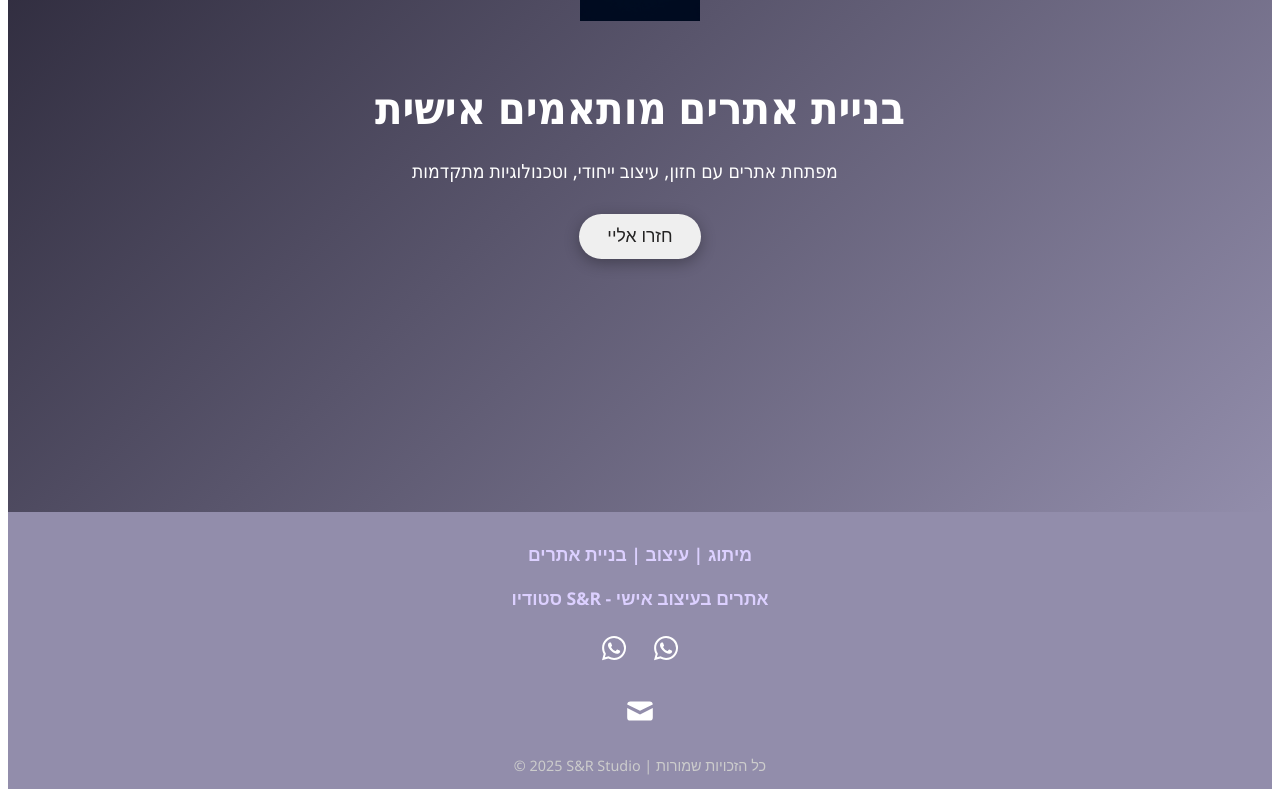
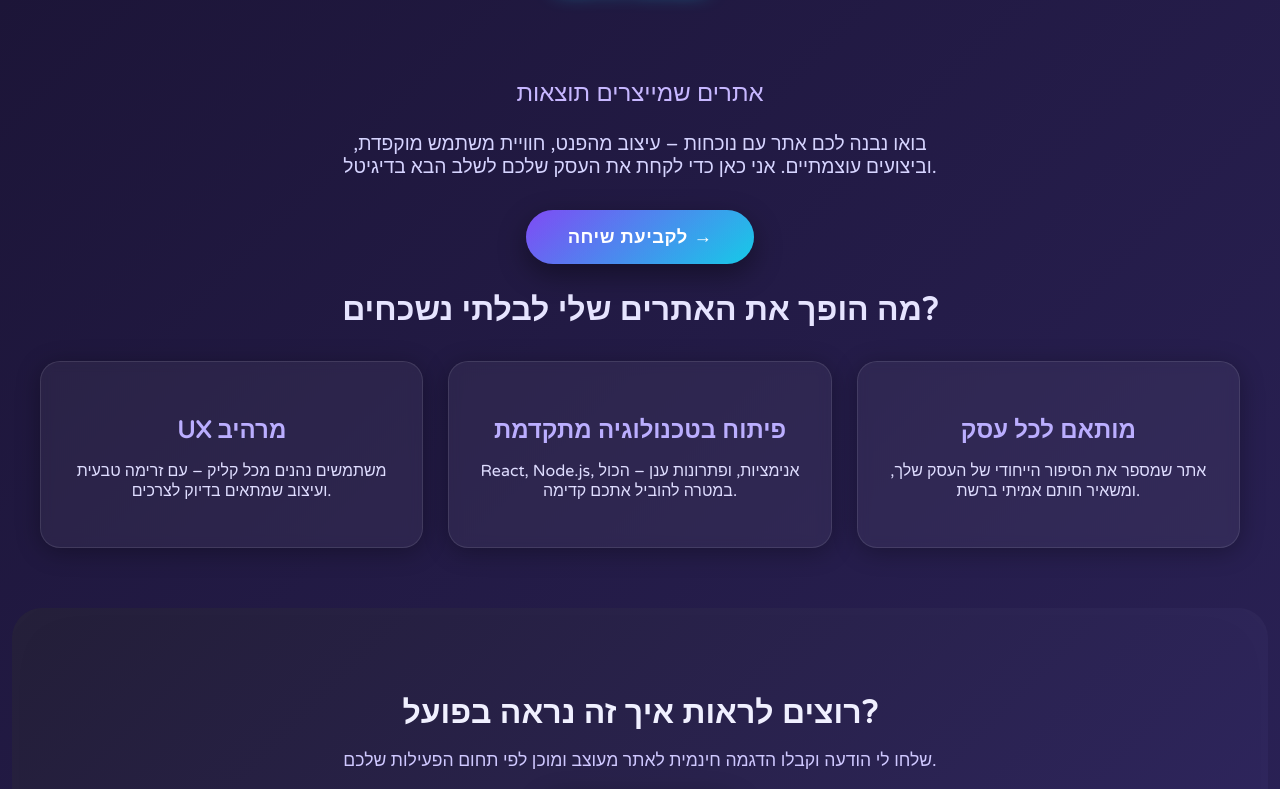
Before and after one commit to RikyShafer/landing-page, a React (Create React App) app in the folder landing-page/: page /#/ in a window 1280 px wide. Shown: the part 360-1149 px from the top of the page. Built offline with nearby package versions, Linux system fonts and the light colour scheme.

Commit message:
עיצוב דף הביתה

```diff
--- a/landing-page/src/components/footer/footer.css
+++ b/landing-page/src/components/footer/footer.css
@@ -1,49 +1,127 @@
+/* FOOTER יוקרתי עם תוכן ממורכז ואלמנטים בצדדים */
+
 .footer {
-  background-color: #928dab; /* סגול אינדיגו כהה */
-  color: #fff;
-  padding: 30px 20px;
+  background: linear-gradient(135deg, #130f24, #21103f);
+  color: #ffffff;
+  padding: 50px 40px 30px;
+  display: flex;
+  flex-direction: column;
+  align-items: center;
+  font-family: 'Varela Round', sans-serif;
+  border-top: 1px solid rgba(255, 255, 255, 0.05);
+  position: relative;
+  overflow: hidden;
+  animation: fadeIn 1.8s ease-in-out;
+}
+
+.footer::before {
+  content: '';
+  position: absolute;
+  top: 0;
+  left: -30%;
+  width: 160%;
+  height: 100%;
+  background: linear-gradient(120deg, rgba(138, 111, 255, 0.08), rgba(0, 242, 255, 0.05));
+  transform: skewX(-25deg);
+  animation: shimmer 15s linear infinite;
+  z-index: 0;
+}
+
+@keyframes shimmer {
+  0% { left: -30%; }
+  100% { left: 100%; }
+}
+
+.footer-content {
+  display: flex;
+  justify-content: space-between;
+  align-items: center;
+  flex-wrap: wrap;
+  z-index: 1;
+  width: 100%;
+  max-width: 1100px;
+  gap: 20px;
+}
+
+.footer-left {
+  display: flex;
+  align-items: center;
+  gap: 20px;
+  flex: 1;
+  min-width: 220px;
+  justify-content: flex-start;
+}
+
+.footer-center {
   display: flex;
   flex-direction: column;
   align-items: center;
   text-align: center;
-  gap: 20px;
-  font-family: 'Segoe UI', sans-serif;
-  animation: fadeIn 1.5s ease-in-out;
+  flex: 2;
+  min-width: 280px;
+  gap: 10px;
+}
+
+.footer-right {
+  display: flex;
+  justify-content: flex-end;
+  align-items: center;
+  flex: 1;
+  min-width: 220px;
 }
 
 .footer h1 {
   margin: 0;
-  font-size: 1.2rem;
+  font-size: 1.35rem;
+  color: #e3ddff;
+  letter-spacing: 0.5px;
 }
 
-.footer .footer-address,
+.footer .footer-address {
+  font-size: 1.6rem;
+  font-weight: bold;
+  background: linear-gradient(135deg, #8c4dff, #18e0f7);
+  -webkit-background-clip: text;
+  -webkit-text-fill-color: transparent;
+}
+
 .footer .studio {
-  font-size: 1.1rem;
-  color: #dcd0ff;
+  font-size: 1.25rem;
+  color: #c5b2ff;
+}
+
+.footer .footer-contactus {
+  display: flex;
+  justify-content: flex-start;
+  align-items: center;
+  gap: 18px;
 }
 
 .footer .footer-contactus a {
-  color: #ffffff;
-  margin: 0 10px;
-  font-size: 2rem;
-  transition: transform 0.3s ease, color 0.3s ease;
+  color: #00e6ff;
+  font-size: 2.3rem;
+  transition: all 0.4s ease;
+  text-shadow: 0 0 15px rgba(0, 242, 255, 0.6);
 }
 
 .footer .footer-contactus a:hover {
-  color: #dda0dd; /* סגול בהיר */
-  transform: scale(1.2);
+  color: #c678ff;
+  transform: scale(1.25) rotate(-4deg);
+  text-shadow: 0 0 25px #d58dff;
 }
 
 .footer .copyright {
-  font-size: 0.9rem;
-  color: #cccccc;
+  font-size: 0.95rem;
+  color: #a095c2;
+  text-align: right;
+  margin-top: 0;
+  z-index: 1;
 }
 
-/* אנימציה עדינה */
 @keyframes fadeIn {
   from {
     opacity: 0;
-    transform: translateY(30px);
+    transform: translateY(40px);
   }
   to {
     opacity: 1;
@@ -51,14 +129,29 @@
   }
 }
 
-/* מובייל */
 @media (max-width: 768px) {
-  .footer {
-    padding: 20px 10px;
-    gap: 15px;
+  .footer-content {
+    flex-direction: column;
+    align-items: center;
+    text-align: center;
+    gap: 25px;
+  }
+
+  .footer h1 {
+    font-size: 1.15rem;
+  }
+
+  .footer .footer-contactus {
+    justify-content: center;
   }
 
   .footer .footer-contactus a {
-    font-size: 1.8rem;
+    font-size: 2.1rem;
+  }
+
+  .footer .copyright {
+    font-size: 0.85rem;
+    text-align: center;
+    margin-top: 20px;
   }
 }
--- a/landing-page/src/features/homepage/homepage.css
+++ b/landing-page/src/features/homepage/homepage.css
@@ -1,47 +1,223 @@
+/* עיצוב מרהיב לדף הבית בהתאם לצבעי הלוגו - סגול כהה, כחול אלקטרי וטורקיז */
+
+@import url('https://fonts.googleapis.com/css2?family=Varela+Round&display=swap');
+
+body {
+    margin: 0;
+    padding: 0;
+    box-sizing: border-box;
+    font-family: 'Varela Round', sans-serif;
+    background: linear-gradient(135deg, #1a1333, #2c235a);
+    color: #ffffff;
+    overflow-x: hidden;
+}
+
 .homepage-container {
-    height: 100vh;
-    background: linear-gradient(135deg, #1f1c2c, #928dab);
+    min-height: 100vh;
     display: flex;
-    justify-content: center;
+    flex-direction: column;
     align-items: center;
-    flex-direction: column;
-    color: #fff;
-    font-family: 'Segoe UI', Tahoma, Geneva, Verdana, sans-serif;
     text-align: center;
     padding: 2rem;
+    position: relative;
+}
+
+.homepage-header {
+    margin-top: 3vh;
+    animation: fadeIn 1s ease-out;
 }
 
 .homepage-logo {
-    width: 120px;
-    height: auto;
-    margin-bottom: 20px;
+    width: 350px;
+    animation: logoPulse 3s infinite ease-in-out;
+    filter: drop-shadow(0 0 18px rgba(138, 111, 255, 0.8));
+    margin-bottom: 1rem;
 }
 
-.homepage-header h1 {
-    font-size: 2.8rem;
-    margin-bottom: 10px;
+.homepage-title {
+    font-size: 3.5rem;
+    color: #e5e5ff;
+    font-weight: bold;
+    margin-bottom: 0.3rem;
+}
+
+.homepage-subtitle {
+    font-size: 1.5rem;
+    color: #c7b7ff;
+    margin-bottom: 1.5rem;
 }
 
 .homepage-tagline {
     font-size: 1.2rem;
-    margin-bottom: 30px;
-    max-width: 500px;
+    max-width: 600px;
+    color: #d6d4ff;
+    margin-bottom: 2rem;
 }
 
 .homepage-button {
-    padding: 12px 28px;
-    font-size: 1.1rem;
-    background-color: linear-gradient(135deg, #2d2846, #a298d7);
-;
+    padding: 16px 42px;
+    font-size: 1.15rem;
+    background: linear-gradient(135deg, #7e3ff2, #18c3e2);
     border: none;
-    border-radius: 30px;
-    color: #242323;
+    border-radius: 35px;
+    color: white;
+    font-weight: 600;
+    letter-spacing: 0.5px;
     cursor: pointer;
-    transition: all 0.3s ease;
-    box-shadow: 0 4px 15px rgba(0, 0, 0, 0.3);
+    transition: all 0.4s ease;
+    box-shadow: 0 10px 28px rgba(0, 0, 0, 0.4);
+    position: relative;
+    z-index: 1;
+    overflow: hidden;
+}
+
+.homepage-button::before {
+    content: "";
+    position: absolute;
+    top: 0;
+    left: -75%;
+    width: 200%;
+    height: 100%;
+    background: linear-gradient(135deg, #ba4aff, #00f2ff);
+    opacity: 0.2;
+    transform: skewX(-45deg);
+    transition: all 0.6s ease;
+    z-index: -1;
+}
+
+.homepage-button:hover::before {
+    left: 100%;
 }
 
 .homepage-button:hover {
-    background-color: #845f68;
-    transform: scale(1.05);
+    transform: scale(1.07);
+    box-shadow: 0 15px 40px rgba(0, 0, 0, 0.6);
+    background: linear-gradient(135deg, #a74eff, #00e6ff);
 }
+
+/* כפתור נוסף בסגנון לוגו */
+.secondary-button {
+    padding: 12px 28px;
+    font-size: 1rem;
+    background: transparent;
+    border: 2px solid #18c3e2;
+    color: #18c3e2;
+    border-radius: 30px;
+    cursor: pointer;
+    transition: all 0.3s ease;
+    font-weight: 600;
+}
+
+.secondary-button:hover {
+    background: #18c3e2;
+    color: #1a1333;
+    box-shadow: 0 0 20px #18c3e2;
+}
+
+/* פיצ'רים */
+.section-title {
+    font-size: 2rem;
+    color: #e6e4ff;
+    margin-bottom: 2rem;
+}
+
+.features {
+    display: flex;
+    justify-content: center;
+    flex-wrap: wrap;
+    gap: 25px;
+    max-width: 1200px;
+    margin-bottom: 60px;
+}
+
+.feature {
+    background: rgba(255, 255, 255, 0.05);
+    border: 1px solid rgba(255, 255, 255, 0.1);
+    border-radius: 20px;
+    padding: 30px;
+    flex: 1 1 300px;
+    min-width: 260px;
+    backdrop-filter: blur(6px);
+    box-shadow: 0 4px 25px rgba(0,0,0,0.3);
+    transition: transform 0.3s, box-shadow 0.3s;
+}
+
+.feature:hover {
+    transform: translateY(-10px);
+    box-shadow: 0 10px 30px rgba(0,0,0,0.5);
+}
+
+.feature h3 {
+    font-size: 1.5rem;
+    margin-bottom: 10px;
+    color: #bbaeff;
+}
+
+.feature p {
+    font-size: 1rem;
+    color: #dfddff;
+}
+
+.call-to-action {
+    background: linear-gradient(135deg, #231e38, #2e255e);
+    padding: 60px 20px;
+    width: 100%;
+    text-align: center;
+    border-radius: 30px;
+    box-shadow: inset 0 0 60px rgba(255,255,255,0.02);
+    margin-bottom: 40px;
+}
+
+.call-to-action h2 {
+    font-size: 2rem;
+    color: #f0f0ff;
+    margin-bottom: 10px;
+}
+
+.call-to-action p {
+    font-size: 1.1rem;
+    color: #cfc8ff;
+    margin-bottom: 20px;
+}
+
+.homepage-footer {
+    font-size: 0.9rem;
+    color: #9a96bc;
+    text-align: center;
+    margin-top: auto;
+    padding: 30px 0 10px;
+    border-top: 1px solid rgba(255,255,255,0.1);
+    width: 100%;
+}
+
+@keyframes fadeIn {
+    0% { opacity: 0; transform: translateY(-20px); }
+    100% { opacity: 1; transform: translateY(0); }
+}
+
+@keyframes logoPulse {
+    0%, 100% {
+        transform: scale(1);
+        filter: drop-shadow(0 0 10px #00f2ff);
+    }
+    50% {
+        transform: scale(1.05);
+        filter: drop-shadow(0 0 25px #9c60ff);
+    }
+}
+
+@media screen and (max-width: 768px) {
+    .homepage-title {
+        font-size: 2.3rem;
+    }
+    .homepage-subtitle {
+        font-size: 1.3rem;
+    }
+    .homepage-tagline {
+        font-size: 1rem;
+    }
+    .features {
+        flex-direction: column;
+        align-items: center;
+    }
+}
--- a/landing-page/src/features/homepage/homepage.js
+++ b/landing-page/src/features/homepage/homepage.js
@@ -11,11 +11,39 @@ const Homepage = () => {
     return (
         <div className="homepage-container">
             <header className="homepage-header">
-                <img src='./logo.png' alt="Riky Web Design" className="homepage-logo" />
-                <h1>בניית אתרים מותאמים אישית</h1>
-                <p className="homepage-tagline">מפתחת אתרים עם חזון, עיצוב ייחודי, וטכנולוגיות מתקדמות</p>
-                <button className="homepage-button" onClick={openModal}>חזרו אליי</button>
+                <img src="logo.png" alt="PeakCode Logo" className="homepage-logo" />
+                <p className="homepage-subtitle">אתרים שמייצרים תוצאות</p>
+                <p className="homepage-tagline">
+                    בואו נבנה לכם אתר עם נוכחות – עיצוב מהפנט, חוויית משתמש מוקפדת, וביצועים עוצמתיים.
+                    אני כאן כדי לקחת את העסק שלכם לשלב הבא בדיגיטל.
+                </p>
+                <button className="homepage-button" onClick={openModal}>לקביעת שיחה →</button>
             </header>
+
+            <section className="homepage-content">
+                <h2 className="section-title">מה הופך את האתרים שלי לבלתי נשכחים?</h2>
+                <div className="features">
+                    <div className="feature">
+                        <h3>UX מרהיב</h3>
+                        <p>משתמשים נהנים מכל קליק – עם זרימה טבעית ועיצוב שמתאים בדיוק לצרכים.</p>
+                    </div>
+                    <div className="feature">
+                        <h3>פיתוח בטכנולוגיה מתקדמת</h3>
+                        <p>React, Node.js, אנימציות, ופתרונות ענן – הכול במטרה להוביל אתכם קדימה.</p>
+                    </div>
+                    <div className="feature">
+                        <h3>מותאם לכל עסק</h3>
+                        <p>אתר שמספר את הסיפור הייחודי של העסק שלך, ומשאיר חותם אמיתי ברשת.</p>
+                    </div>
+                </div>
+            </section>
+
+            <section className="call-to-action">
+                <h2>רוצים לראות איך זה נראה בפועל?</h2>
+                <p>שלחו לי הודעה וקבלו הדגמה חינמית לאתר מעוצב ומוכן לפי תחום הפעילות שלכם.</p>
+                <button className="homepage-button" onClick={openModal}>בואו נתחיל →</button>
+            </section>
+
             {showModal && <ContactAdd onClose={closeModal} />}
         </div>
     );
```
Also changed, not shown: landing-page/public/logo.png.
